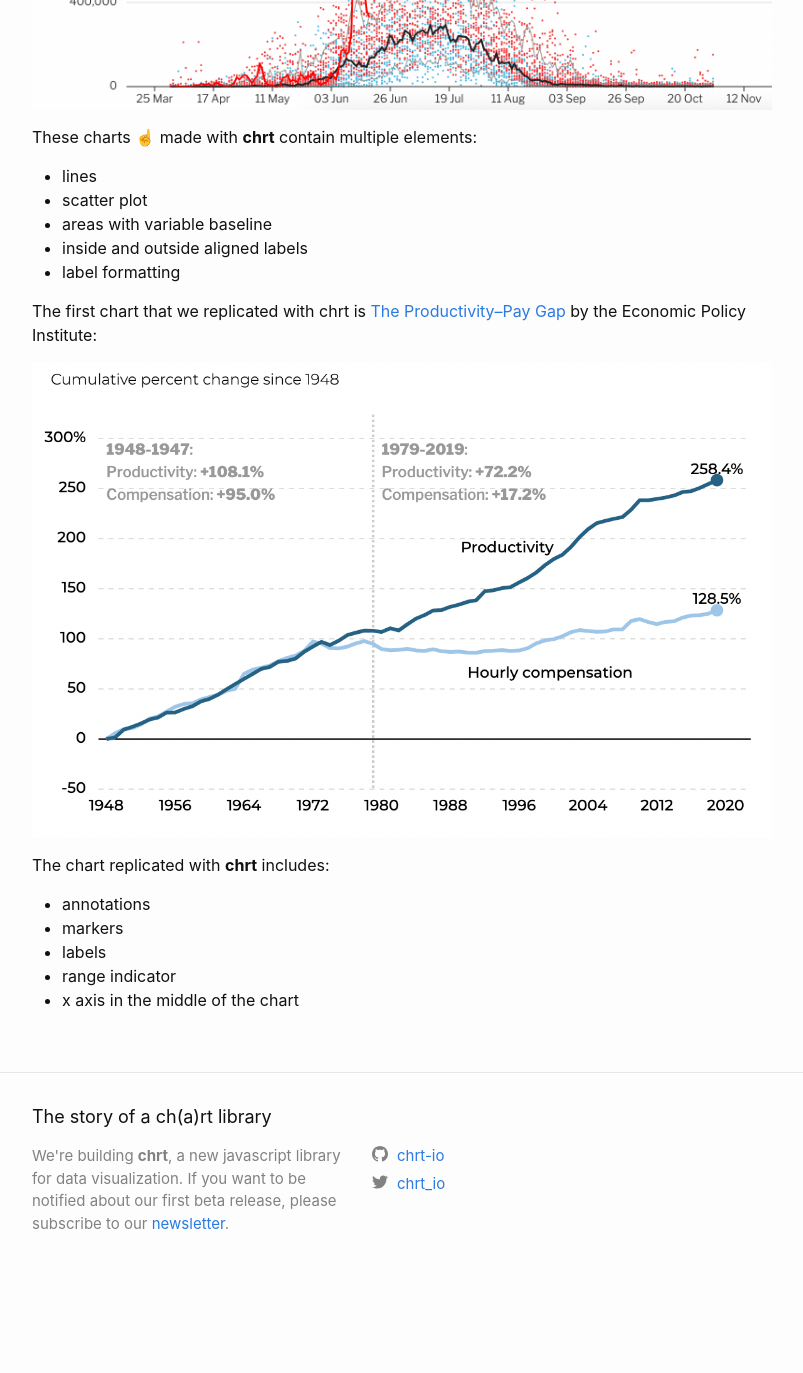
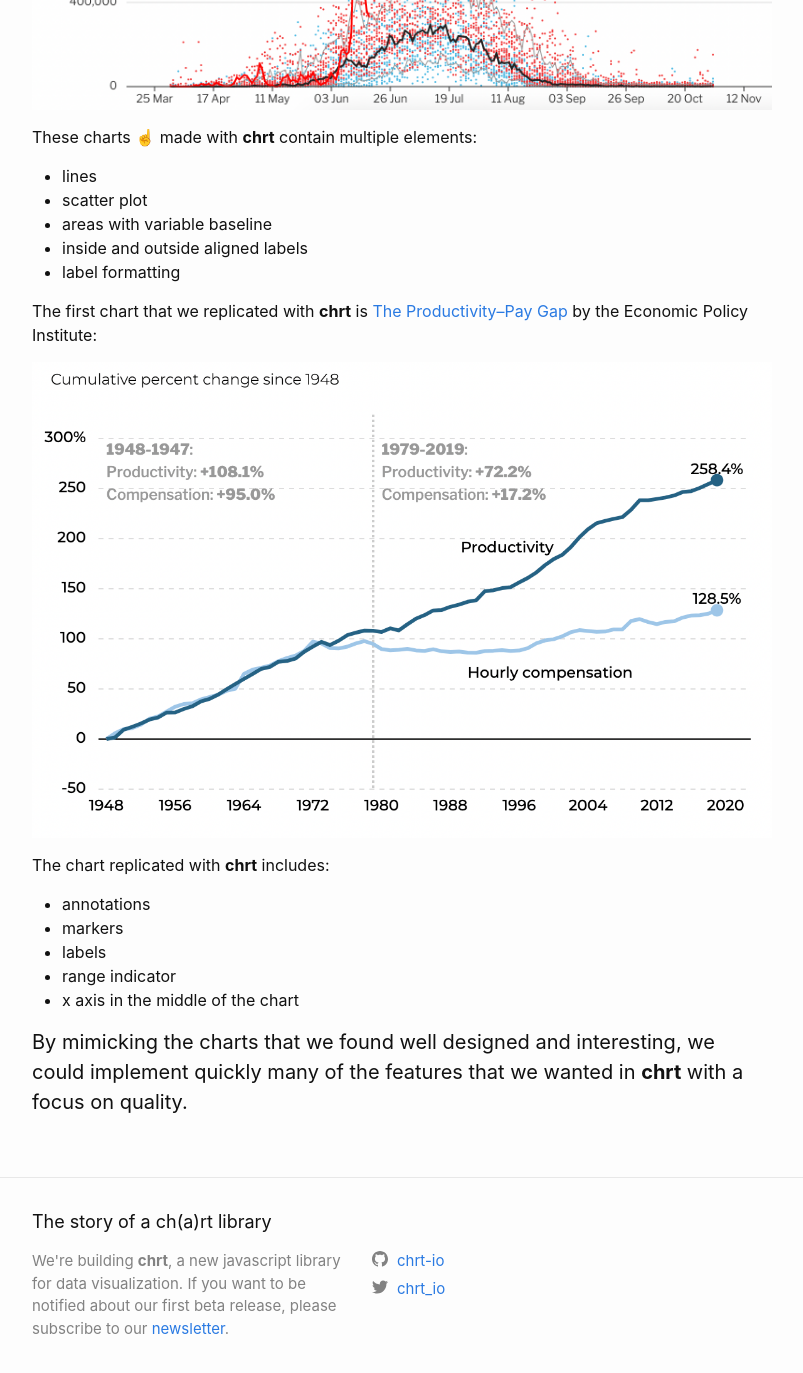
Before and after one commit to chrt-io/blog, a Jekyll site: the page built from _posts/2021-03-16-mimicking-the-best.md, in a window 1280 px wide and 1400 px high, scrolled down 1161 px. Shown: the top 1373 px of the window, without its empty margins (238-1041 px from the left). Built offline with Jekyll 4.4.1, drawn with Linux system fonts in a browser that asks for light colours; before the commit the page ends 2456 px from its top, so only the background shows below that.

Commit message:
Update from Forestry.io carlo zapponi updated _posts/2021-03-16-mimicking-the-best.md

```diff
--- a/_posts/2021-03-16-mimicking-the-best.md
+++ b/_posts/2021-03-16-mimicking-the-best.md
@@ -25,7 +25,7 @@ These charts ☝️ made with **chrt** contain multiple elements:
 * inside and outside aligned labels
 * label formatting
 
-The first chart that we replicated with chrt is [The Productivity–Pay Gap](https://www.epi.org/productivity-pay-gap/) by the Economic Policy Institute:
+The first chart that we replicated with **chrt** is [The Productivity–Pay Gap](https://www.epi.org/productivity-pay-gap/) by the Economic Policy Institute:
 
 ![](/assets/uploads/screenshot-2021-06-27-at-18-46-55.png)
 
@@ -36,3 +36,5 @@ The chart replicated with **chrt** includes:
 * labels
 * range indicator
 * x axis in the middle of the chart
+
+#### By mimicking the charts that we found well designed and interesting, we could implement quickly many of the features that we wanted in **chrt** with a focus on quality.
```
